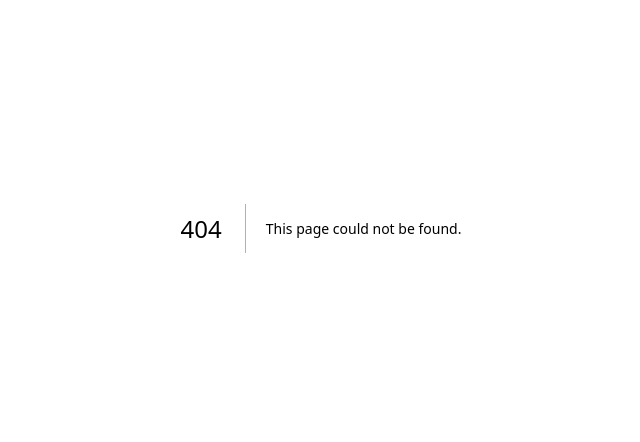
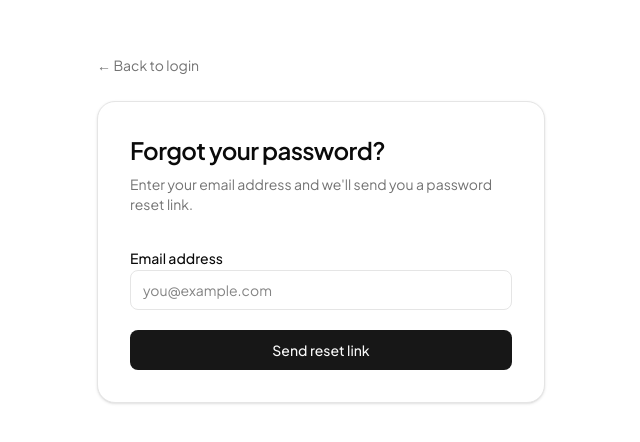
Before and after one commit to IztihadRafid/Opervia, a Next.js app: page /forgot-password in a window 1280 px wide. Before the commit this address had no page. Shown: the part 172-614 px from the top of the page, without its empty margins (319-959 px from the left). Built offline with nearby package versions, Linux system fonts and the light colour scheme.

Commit message:
feat(auth): harden authentication and session security

```diff
--- /dev/null
+++ b/scripts/backfill-session-version.ts
@@ -0,0 +1,22 @@
+import User from "@/lib/db/models/User";
+import { connectDB } from "@/lib/db/mongoose";
+
+async function main() {
+  await connectDB();
+
+  const result = await User.updateMany(
+    { sessionVersion: { $exists: false } },
+    { $set: { sessionVersion: 1 } },
+  );
+
+  console.log("Session version migration complete:");
+  console.log("Matched:", result.matchedCount);
+  console.log("Modified:", result.modifiedCount);
+
+  process.exit(0);
+}
+
+main().catch((error) => {
+  console.error("Migration failed:", error);
+  process.exit(1);
+});
--- /dev/null
+++ b/src/app/forgot-password/page.tsx
@@ -0,0 +1,93 @@
+"use client";
+
+import { FormEvent, useState } from "react";
+import Link from "next/link";
+
+export default function ForgotPasswordPage() {
+  const [email, setEmail] = useState("");
+  const [loading, setLoading] = useState(false);
+  const [message, setMessage] = useState("");
+
+  async function handleSubmit(event: FormEvent<HTMLFormElement>) {
+    event.preventDefault();
+
+    setLoading(true);
+    setMessage("");
+
+    try {
+      const response = await fetch("/api/auth/forgot-password", {
+        method: "POST",
+        headers: {
+          "Content-Type": "application/json",
+        },
+        body: JSON.stringify({ email }),
+      });
+
+      const data = await response.json();
+
+      setMessage(
+        data.message ??
+          "If an account exists with this email, a password reset link has been sent.",
+      );
+    } catch {
+      setMessage("Unable to process your request. Please try again later.");
+    } finally {
+      setLoading(false);
+    }
+  }
+
+  return (
+    <main className="flex min-h-screen items-center justify-center px-6 py-12">
+      <div className="w-full max-w-md">
+        <Link
+          href="/login"
+          className="text-sm text-muted-foreground hover:text-foreground"
+        >
+          ← Back to login
+        </Link>
+
+        <div className="mt-6 rounded-2xl border bg-card p-8 shadow-sm">
+          <h1 className="text-2xl font-semibold tracking-tight">
+            Forgot your password?
+          </h1>
+
+          <p className="mt-2 text-sm text-muted-foreground">
+            Enter your email address and we&apos;ll send you a password reset
+            link.
+          </p>
+
+          <form onSubmit={handleSubmit} className="mt-8 space-y-5">
+            <div className="space-y-2">
+              <label htmlFor="email" className="text-sm font-medium">
+                Email address
+              </label>
+
+              <input
+                id="email"
+                type="email"
+                autoComplete="email"
+                required
+                value={email}
+                onChange={(event) => setEmail(event.target.value)}
+                placeholder="you@example.com"
+                className="flex h-10 w-full rounded-md border bg-background px-3 py-2 text-sm outline-none focus:ring-2 focus:ring-ring"
+              />
+            </div>
+
+            <button
+              type="submit"
+              disabled={loading}
+              className="flex h-10 w-full items-center justify-center rounded-md bg-primary px-4 text-sm font-medium text-primary-foreground disabled:cursor-not-allowed disabled:opacity-50"
+            >
+              {loading ? "Sending..." : "Send reset link"}
+            </button>
+          </form>
+
+          {message && (
+            <p className="mt-5 text-sm text-muted-foreground">{message}</p>
+          )}
+        </div>
+      </div>
+    </main>
+  );
+}
--- a/src/app/login/page.tsx
+++ b/src/app/login/page.tsx
@@ -4,6 +4,7 @@ import { useState } from "react";
 import { Eye, EyeOff } from "lucide-react";
 import { signIn } from "next-auth/react";
 import { useRouter } from "next/navigation";
+import Link from "next/link";
 
 export default function LoginPage() {
   const router = useRouter();
@@ -120,6 +121,12 @@ export default function LoginPage() {
           >
             {isLoading ? "Signing in..." : "Sign in"}
           </button>
+          <Link
+            href="/forgot-password"
+            className="text-sm text-primary hover:underline"
+          >
+            Forget Password?
+          </Link>
         </form>
       </div>
     </main>
--- a/src/auth.ts
+++ b/src/auth.ts
@@ -3,6 +3,7 @@ import Credentials from "next-auth/providers/credentials";
 
 import {
   getUserForAuthentication,
+  getUserForSession,
   updateLastLoginAt,
 } from "@/lib/services/auth.service";
 import { verifyPassword } from "@/lib/auth/password";
@@ -47,11 +48,14 @@ export const { auth, handlers, signIn, signOut } = NextAuth({
         if (!isValidPassword) {
           return null;
         }
+
         await updateLastLoginAt(user._id.toString());
+
         return {
           id: user._id.toString(),
           name: user.name,
           email: user.email,
+          sessionVersion: user.sessionVersion ?? 1,
         };
       },
     }),
@@ -61,18 +65,33 @@ export const { auth, handlers, signIn, signOut } = NextAuth({
     strategy: "jwt",
     maxAge: 8 * 60 * 60,
   },
+
   callbacks: {
     async jwt({ token, user }) {
       if (user) {
         token.userId = user.id;
+        token.sessionVersion = user.sessionVersion ?? 1;
+      }
+
+      if (token.userId && token.sessionVersion !== undefined) {
+        const currentUser = await getUserForSession(String(token.userId));
+
+        if (
+          !currentUser ||
+          currentUser.status !== "active" ||
+          (currentUser.sessionVersion ?? 1) !== token.sessionVersion
+        ) {
+          token.userId = undefined;
+          token.sessionVersion = undefined;
+        }
       }
 
       return token;
     },
 
     async session({ session, token }) {
-      if (session.user) {
-        session.user.id = token.userId as string;
+      if (session.user && token.userId) {
+        session.user.id = String(token.userId);
       }
 
       return session;
--- a/src/lib/db/models/User.ts
+++ b/src/lib/db/models/User.ts
@@ -2,14 +2,25 @@ import mongoose, { Schema, type Document, type Model } from "mongoose";
 
 export interface IUser extends Document {
   organizationId: mongoose.Types.ObjectId;
+
   name: string;
+
   email: string;
+
   passwordHash?: string;
+
   emailVerifiedAt?: Date | null;
+
   lastLoginAt?: Date | null;
+
+  sessionVersion: number;
+
   role: "owner" | "admin" | "member" | "viewer";
+
   status: "active" | "invited" | "suspended";
+
   createdAt: Date;
+
   updatedAt: Date;
 }
 
@@ -37,6 +48,7 @@ const userSchema = new Schema<IUser>(
       trim: true,
       maxlength: 254,
     },
+
     passwordHash: {
       type: String,
       select: false,
@@ -51,6 +63,13 @@ const userSchema = new Schema<IUser>(
       type: Date,
       default: null,
     },
+
+    sessionVersion: {
+      type: Number,
+      default: 1,
+      required: true,
+    },
+
     role: {
       type: String,
       enum: ["owner", "admin", "member", "viewer"],
--- a/src/lib/services/auth.service.ts
+++ b/src/lib/services/auth.service.ts
@@ -10,15 +10,25 @@ export async function getUserForAuthentication(email: string) {
     .select("+passwordHash")
     .lean();
 }
+
+export async function getUserForSession(userId: string) {
+  await connectDB();
+
+  const user = await User.findById(userId)
+    .select("_id status sessionVersion")
+    .lean();
+
+  console.log("SESSION CHECK:", {
+    userId,
+    status: user?.status,
+    sessionVersion: user?.sessionVersion,
+  });
+
+  return user;
+}
+
 export async function updateLastLoginAt(userId: string) {
   await connectDB();
 
-  await User.updateOne(
-    { _id: userId },
-    {
-      $set: {
-        lastLoginAt: new Date(),
-      },
-    },
-  );
+  await User.updateOne({ _id: userId }, { $set: { lastLoginAt: new Date() } });
 }
--- a/src/lib/services/passwordReset.service.ts
+++ b/src/lib/services/passwordReset.service.ts
@@ -65,7 +65,7 @@ export async function requestPasswordReset(email: string) {
       resetUrl,
       expiresAt,
     });
-  } catch (error) {
+  } catch {
     await PasswordResetToken.updateOne(
       {
         tokenHash,
@@ -130,6 +130,7 @@ export async function resetPassword({
   const passwordHash = await hashPassword(parsedPassword.data);
 
   user.passwordHash = passwordHash;
+  user.sessionVersion = (user.sessionVersion ?? 1) + 1;
 
   await user.save();
 
--- a/types/next-auth.d.ts
+++ b/types/next-auth.d.ts
@@ -1,6 +1,10 @@
 import { DefaultSession } from "next-auth";
 
 declare module "next-auth" {
+  interface User {
+    sessionVersion?: number;
+  }
+
   interface Session {
     user: {
       id: string;
@@ -11,5 +15,6 @@ declare module "next-auth" {
 declare module "next-auth/jwt" {
   interface JWT {
     userId?: string;
+    sessionVersion?: number;
   }
 }
```
